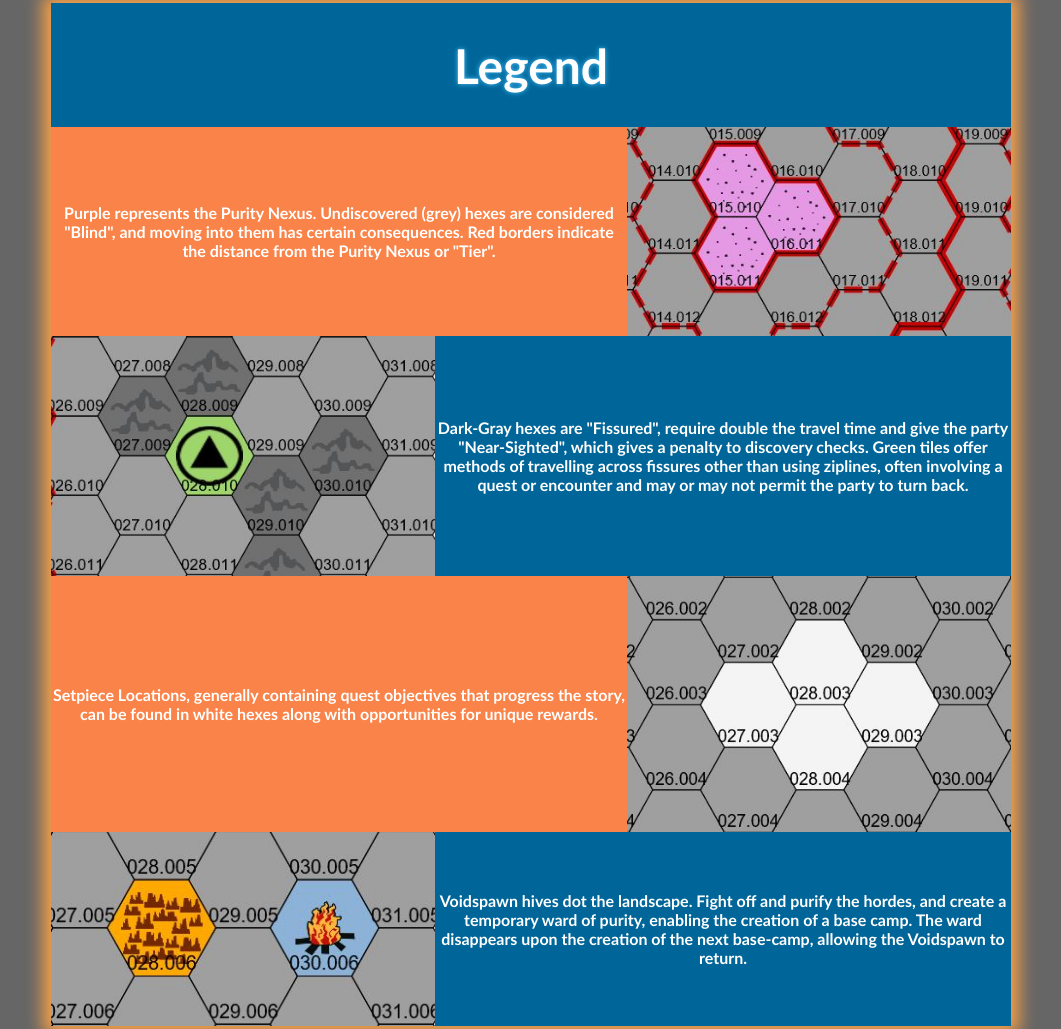
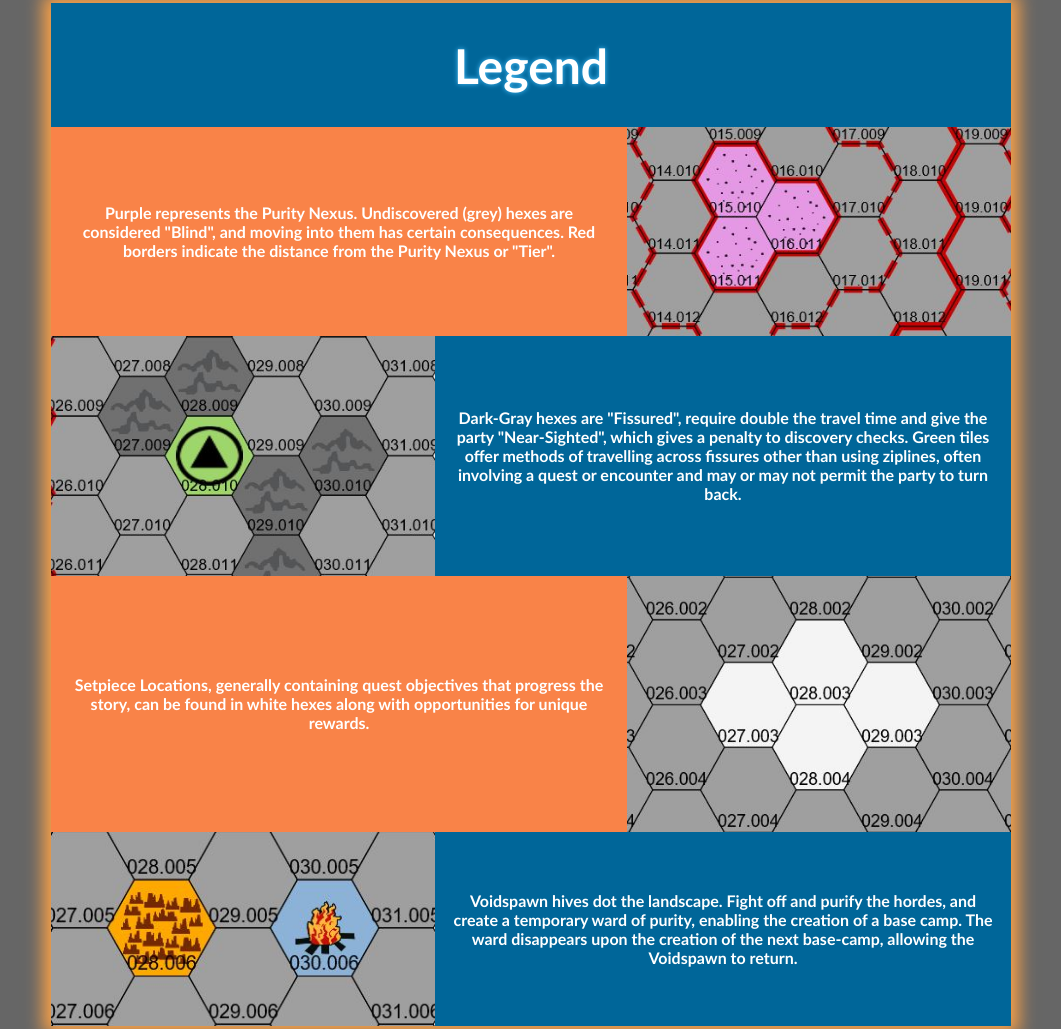
Before and after one commit to diSpence/diSpence, a plain HTML site: page index.html in a window 1280 px wide. Shown: the part 1457-2486 px from the top of the page, without its empty margins (109-1170 px from the left). Drawn offline with Linux system fonts and the light colour scheme.

Commit message:
Update to ATLAS

```diff
--- a/styles.css
+++ b/styles.css
@@ -273,7 +273,7 @@ ul {
   text-align: left;
   color: white;
 }
-td h3 {
+td h4 {
   padding: 1em;
 }
 /* Blog page styles */
```
